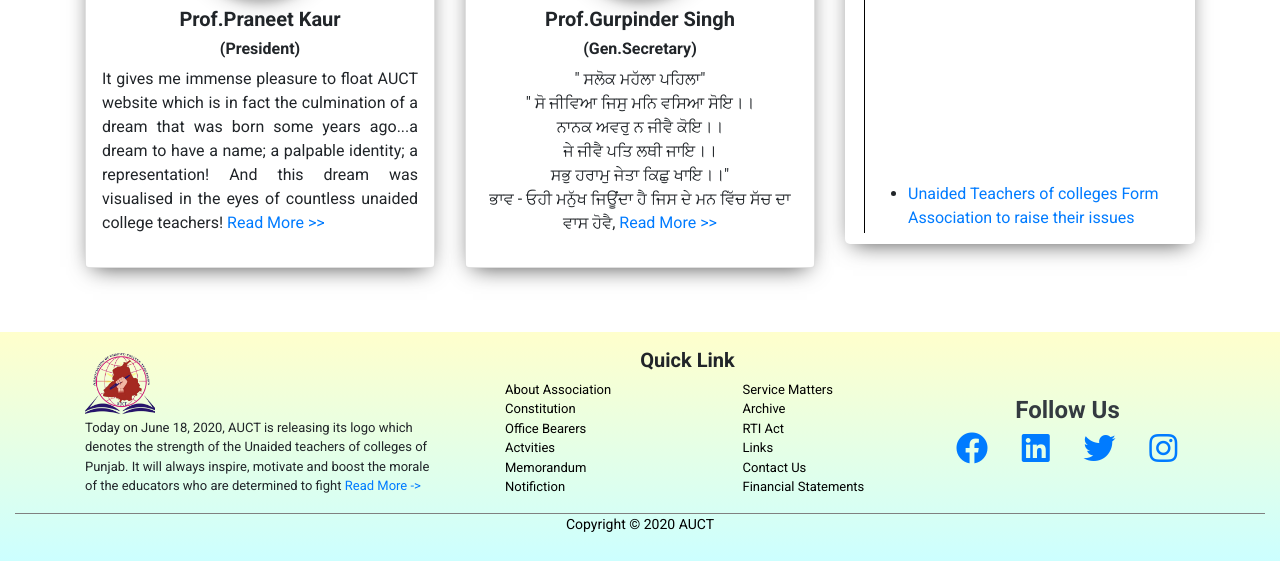
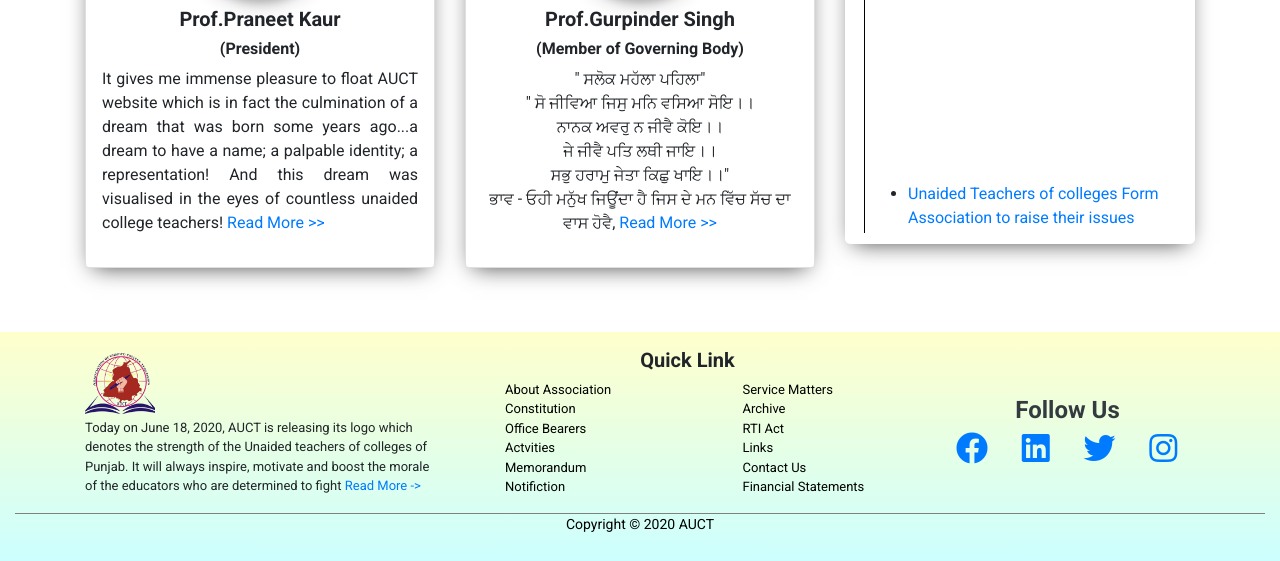
Before and after one commit to rkb9878/AUCT, a PHP site: page / in a window 1280 px wide. Shown: the part 959-1520 px from the top of the page. Run offline with PHP 8.4, Linux system fonts and the light colour scheme; some libraries are stand-ins or nearby versions; some web fonts are replaced.

Commit message:
change gurpinder post

```diff
--- a/index.php
+++ b/index.php
@@ -79,7 +79,7 @@
                                  src="images/members/gurpinderSingh(general%20securitry).jpeg" width=""
                                  alt="putyourpicturesalttexthere"/>
                             <h5 class="font-weight-bold pt-2">Prof.Gurpinder Singh</h5>
-                            <h6 class="font-weight-bold">(Gen.Secretary)</h6>
+                            <h6 class="font-weight-bold">(Member of Governing Body)</h6>
                             <p class="text-center">
                                 " ਸਲੋਕ ਮਹੱਲਾ ਪਹਿਲਾ" <br>
                                 " ਸੋ ਜੀਵਿਆ ਜਿਸੁ ਮਨਿ ਵਸਿਆ ਸੋਇ।। <br> ਨਾਨਕ ਅਵਰੁ ਨ ਜੀਵੈ ਕੋਇ।। <br>
```
